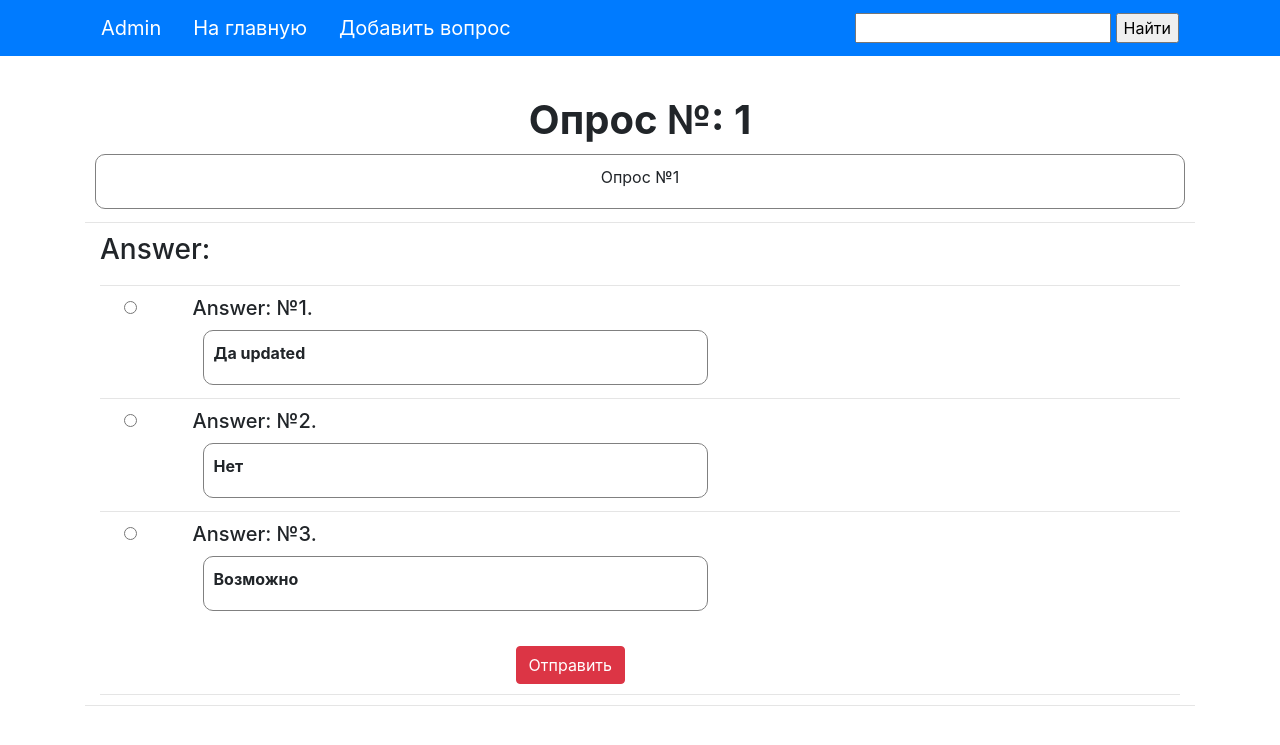
After one commit to Illarionov81/python_group_5_homework_exam_7_Alexander_Illarionov, a Django app: page /collect_answer/1/ in a window 1280 px wide. The commit adds this page. Shown: the top 745 px of the page. Run offline with Django 3.2, Linux system fonts and the light colour scheme; data comes from the database, SQL or seed files in the repository; some libraries are stand-ins or nearby versions.

Commit message:
добавленно представление для вывода страници опроса по ответам на вопрос

```diff
--- a/source/main/urls.py
+++ b/source/main/urls.py
@@ -18,6 +18,7 @@ from django.urls import path
 
 from webapp.views import PollView, OnePollView, PollCreateView, PollUpdateView, PollDeleteView, AnswerCreateView, \
     AnswerUpdateView, AnswerDeleteView
+from webapp.views.answer import CollectAnswerCreateView
 
 urlpatterns = [
     path('admin/', admin.site.urls),
@@ -31,5 +32,7 @@ urlpatterns = [
     path('answer/<int:pk>/update/', AnswerUpdateView.as_view(), name='answer_update'),
     path('poll/<int:pk>/answer/delete/', AnswerDeleteView.as_view(), name='answer_delete_view'),
 
+    path('collect_answer/<int:pk>/', CollectAnswerCreateView.as_view(), name='collect_answer_view'),
+
 
 ]
--- a/source/webapp/forms.py
+++ b/source/webapp/forms.py
@@ -1,5 +1,5 @@
 from django import forms
-from webapp.models import Poll, Choice
+from webapp.models import Poll, Choice, Answer
 from django.forms import widgets
 
 
@@ -17,3 +17,10 @@ class ChoiceForm(forms.ModelForm):
 
 class SimpleSearchForm(forms.Form):
     search = forms.CharField(max_length=100, required=False, label="Найти")
+
+
+class AnswerForm(forms.ModelForm):
+    class Meta:
+        model = Answer
+        fields = ['choice']
+        widgets = {'choice': forms.widgets.Select}
--- a/source/webapp/models.py
+++ b/source/webapp/models.py
@@ -23,3 +23,16 @@ class Choice(models.Model):
     class Meta:
         verbose_name = 'Ответ'
         verbose_name_plural = 'Ответы'
+
+
+class Answer(models.Model):
+    choice = models.ForeignKey('webapp.Choice', related_name='answer', on_delete=models.CASCADE, verbose_name='Ответ')
+    poll = models.ForeignKey('webapp.Poll', related_name='answer', on_delete=models.CASCADE, verbose_name='Ответ')
+    add_at = models.DateTimeField(auto_now_add=True, verbose_name='Время заполнения')
+
+    def __str__(self):
+        return "{}".format(self.pk)
+
+    class Meta:
+        verbose_name = 'Answer'
+        verbose_name_plural = 'Answers'
--- a/source/webapp/static/css/style.css
+++ b/source/webapp/static/css/style.css
@@ -85,4 +85,6 @@ hr {
     border-radius: 10px;
     margin: 10px;
     padding: 10px;
+    padding-bottom: 3px;
+    margin-bottom: 3px;
 }
--- /dev/null
+++ b/source/webapp/templates/answer/answer.html
@@ -0,0 +1,60 @@
+{% extends 'base.html' %}
+
+{% block title %}Answer{% endblock %}
+
+{% block menu %}
+{% endblock %}
+
+{% block contant %}
+<div class="row">
+    <div class="col col-lg-12 text-center">
+        <h1 class="pt-5"><b>Опрос №: {{ poll.pk }}</b></h1>
+        <div class="box">
+            {{ poll.question | linebreaks }}
+        </div>
+    </div>
+</div>
+<hr>
+<div class="col col-lg-12 ">
+    <h3>Answer:</h3>
+    <div class="row">
+        <div class="col col-lg-12">
+            {% if is_paginated %}
+                {% include 'partial/pagination.html' %}
+            {% endif %}
+        </div>
+    </div>
+</div>
+
+<div class="col col-lg-12">
+{#<form action="{% url '#'%}" method="POST">#}
+{% csrf_token %}
+    {% for answer in answers %}
+        <hr>
+        <div class="row">
+            <div class="col col-lg-1">
+                <label>
+                    <input class="ml-4" type="radio" name="id" value="{{ answer.pk }}">
+                </label>
+            </div>
+            <div class="col col-lg-6">
+                <h5> Answer: №{{ answer.pk }}.</h5>
+                <div class="box">
+                    <p><b>{{ answer.choice_answer }}</b></p>
+                </div>
+            </div>
+        </div>
+    {% endfor %}
+    <div class="col col-lg-6 pt-4 mt-2 type_battot_delete_all">
+        <input class="btn btn-danger" type="submit" value="Отправить">
+    </div>
+</form>
+    <hr>
+    <div class="col col-lg-12">
+        {% if is_paginated %}
+            {% include 'partial/pagination.html' %}
+        {% endif %}
+    </div>
+</div>
+    <hr>
+{% endblock %}
--- a/source/webapp/templates/base.html
+++ b/source/webapp/templates/base.html
@@ -22,7 +22,7 @@
             <div class="collapse navbar-collapse" id="navbarSupportedContent">
                 <ul class="navbar-nav">
                     <li class="nav-item px-3">
-                        <a class="navbar-brand" href="{% url 'poll_create_view' %}">Добавить опрос</a>
+                        <a class="navbar-brand" href="{% url 'poll_create_view' %}">Добавить вопрос</a>
                     </li>
                     {% block menu %}
                     {% endblock %}
--- a/source/webapp/templates/poll/poll_detail_view.html
+++ b/source/webapp/templates/poll/poll_detail_view.html
@@ -12,6 +12,7 @@
             <a href="{% url 'poll_update_view' poll.pk %}" ><button type="button"  class="btn btn-success">Update</button></a>
             <a href="{% url 'poll_delete' poll.pk %}" ><button type="button"  class="btn btn-danger">Delete. </button></a>
             <a href="{% url 'poll_answer_add' poll.pk %}"><button type="button"  class="btn btn-warning">Add answer</button></a>
+            <a href="{% url 'collect_answer_view' poll.pk %}" ><button type="button"  class="btn btn-info">Пройти опрос</button></a>
         </b></h1>
         <div class="box">
             {{ poll.question | linebreaks }}
@@ -49,6 +50,8 @@
     </div>
     {% endfor %}
     <hr>
+{#    <h3 class=" col-md-6 pt-4"><b>Create Answer</b></h3>#}
+{#    {% include 'partial/form.html' with form_method='post' %}#}
     <div class="col col-lg-12">
         {% if is_paginated %}
             {% include 'partial/pagination.html' %}
--- /dev/null
+++ b/source/webapp/views/answer.py
@@ -0,0 +1,16 @@
+from django.shortcuts import get_object_or_404, redirect, render
+from django.urls import reverse
+from django.views.generic import View
+from django.views.generic import CreateView, UpdateView, DeleteView
+
+from webapp.models import Poll, Choice
+from webapp.forms import ChoiceForm
+
+
+class CollectAnswerCreateView(View):
+
+    def get(self, request, *args, **kwargs):
+        poll = get_object_or_404(Poll, pk=self.kwargs.get('pk'))
+        answers = poll.choice.all()
+        context = {'poll': poll, 'answers': answers}
+        return render(request, 'answer/answer.html', context)
```
Also changed, not shown: source/webapp/admin.py (+7 -1 lines), source/webapp/templates/poll/polls_view.html (+5 -2 lines), source/webapp/migrations/0002_answer.py (added).
